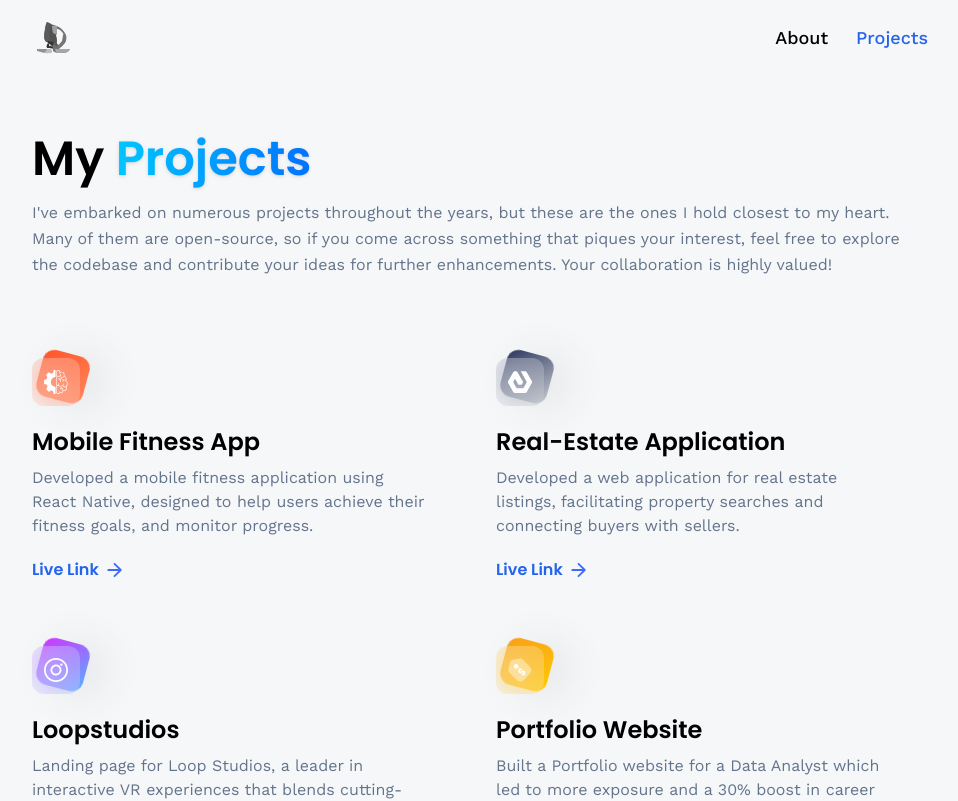
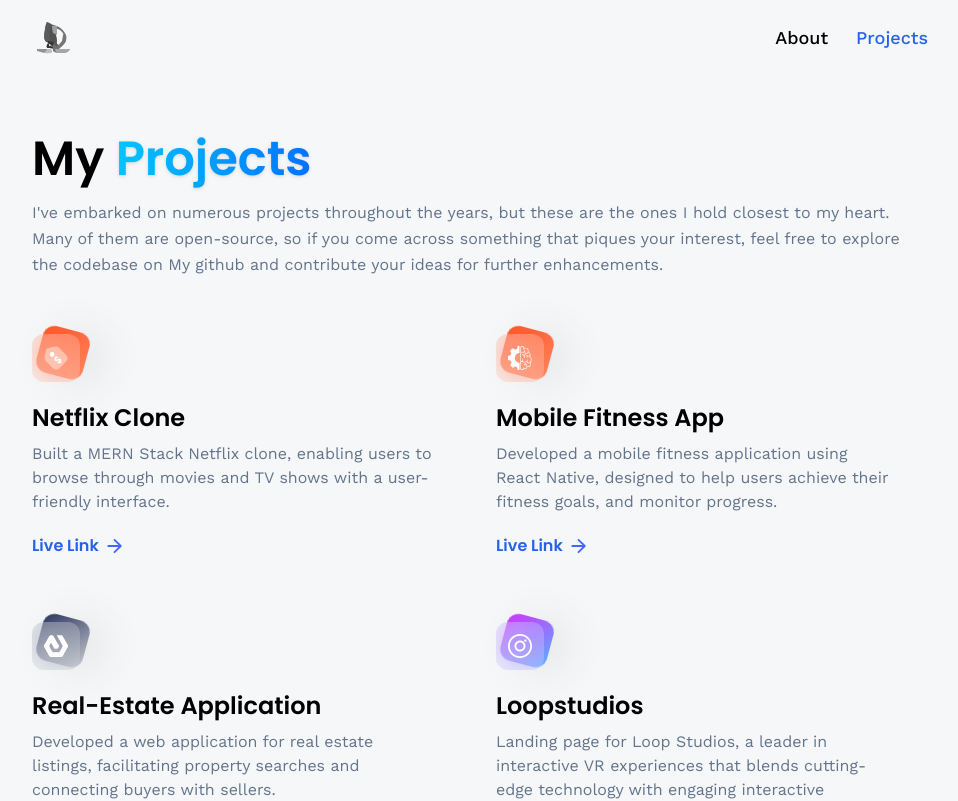
Before and after one commit to Talk2David1/My_3D_Portfolio, a React (Vite) app: page /projects in a window 1280 px wide. Shown: the top 801 px of the page, without its empty margins (160-1118 px from the left). Built offline with nearby package versions, Linux system fonts and the light colour scheme; no server answers.

Commit message:
2nd update

```diff
--- a/src/constants/index.js
+++ b/src/constants/index.js
@@ -196,6 +196,13 @@
 ];
 
 export const projects = [
+       {
+        iconUrl: pricewise,
+        theme: 'btn-back-red',
+        name: 'Netflix Clone',
+        description: 'Built a MERN Stack Netflix clone, enabling users to browse through movies and TV shows with a user-friendly interface.',
+         link: 'https://mern-stack-netflix-clone-1.onrender.com/',
+    },
     {
         iconUrl: summiz,
         theme: 'btn-back-red',
@@ -229,7 +236,7 @@
     //     theme: 'btn-back-red',
     //     name: 'Amazon Price Tracker',
     //     description: 'Developed a web application that tracks and notifies users of price changes for products on Amazon, helping users find the best deals.',
-    //     link: 'https://github.com/adrianhajdin/pricewise',
+    //     link: 'https://mern-stack-netflix-clone-1.onrender.com/',
     // },
     // {
     //     iconUrl: threads,
--- a/src/pages/Projects.jsx
+++ b/src/pages/Projects.jsx
@@ -18,11 +18,10 @@
         I've embarked on numerous projects throughout the years, but these are
         the ones I hold closest to my heart. Many of them are open-source, so if
         you come across something that piques your interest, feel free to
-        explore the codebase and contribute your ideas for further enhancements.
-        Your collaboration is highly valued!
+        explore the codebase on My github and contribute your ideas for further enhancements.
       </p>
 
-      <div className='flex flex-wrap my-20 gap-16'>
+      <div className='flex flex-wrap my-14 gap-16'>
         {projects.map((project) => (
           <div className='lg:w-[400px] w-full' key={project.name}>
             <div className='block-container w-12 h-12'>
```
